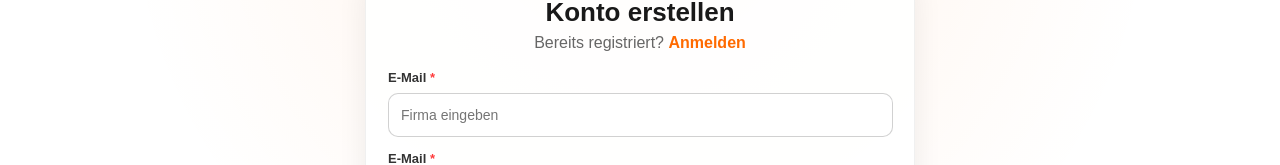
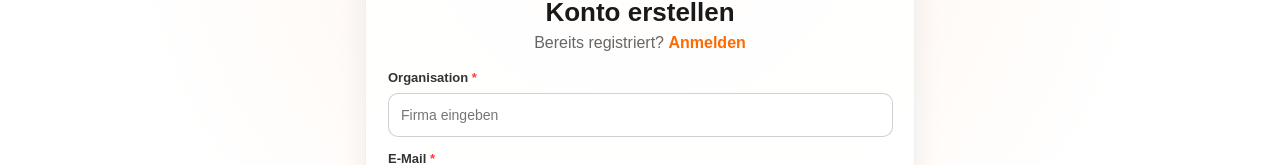
Before and after one commit to Muhammed-Erguel/automind-webserver, a Nuxt app: page /register in a window 1280 px wide. Shown: the part 231-396 px from the top of the page. Built offline with nearby package versions, Linux system fonts and the light colour scheme; no server answers.

Commit message:
bug fixed

```diff
--- a/app/pages/register/index.vue
+++ b/app/pages/register/index.vue
@@ -27,7 +27,7 @@
         <form class="form" @submit.prevent="onSubmit">
 
           <div class="field">
-            <label for="company">E-Mail <span class="req">*</span></label>
+            <label for="company">Organisation <span class="req">*</span></label>
             <input
               id="company"
               v-model.trim="form.company"
```
